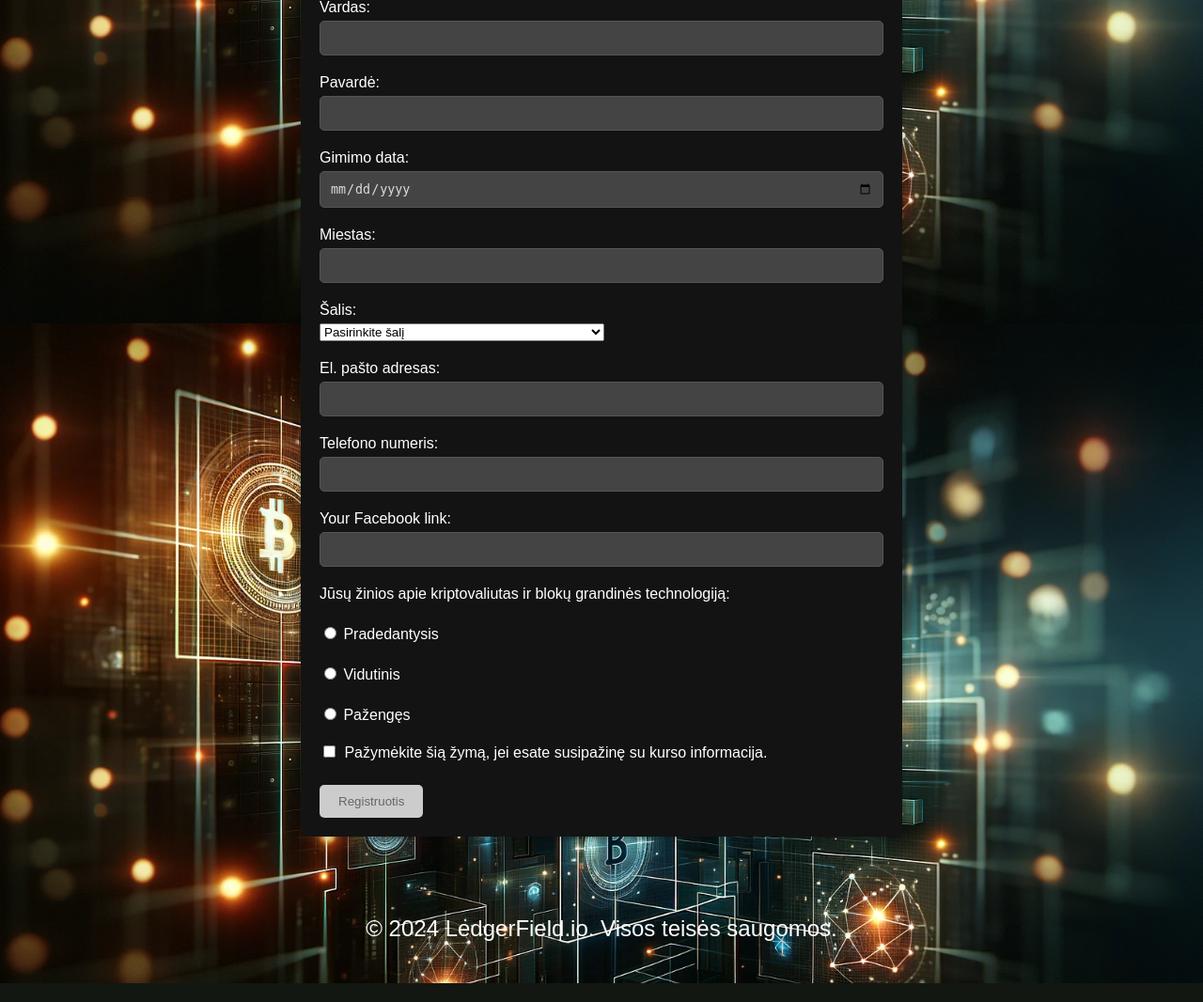
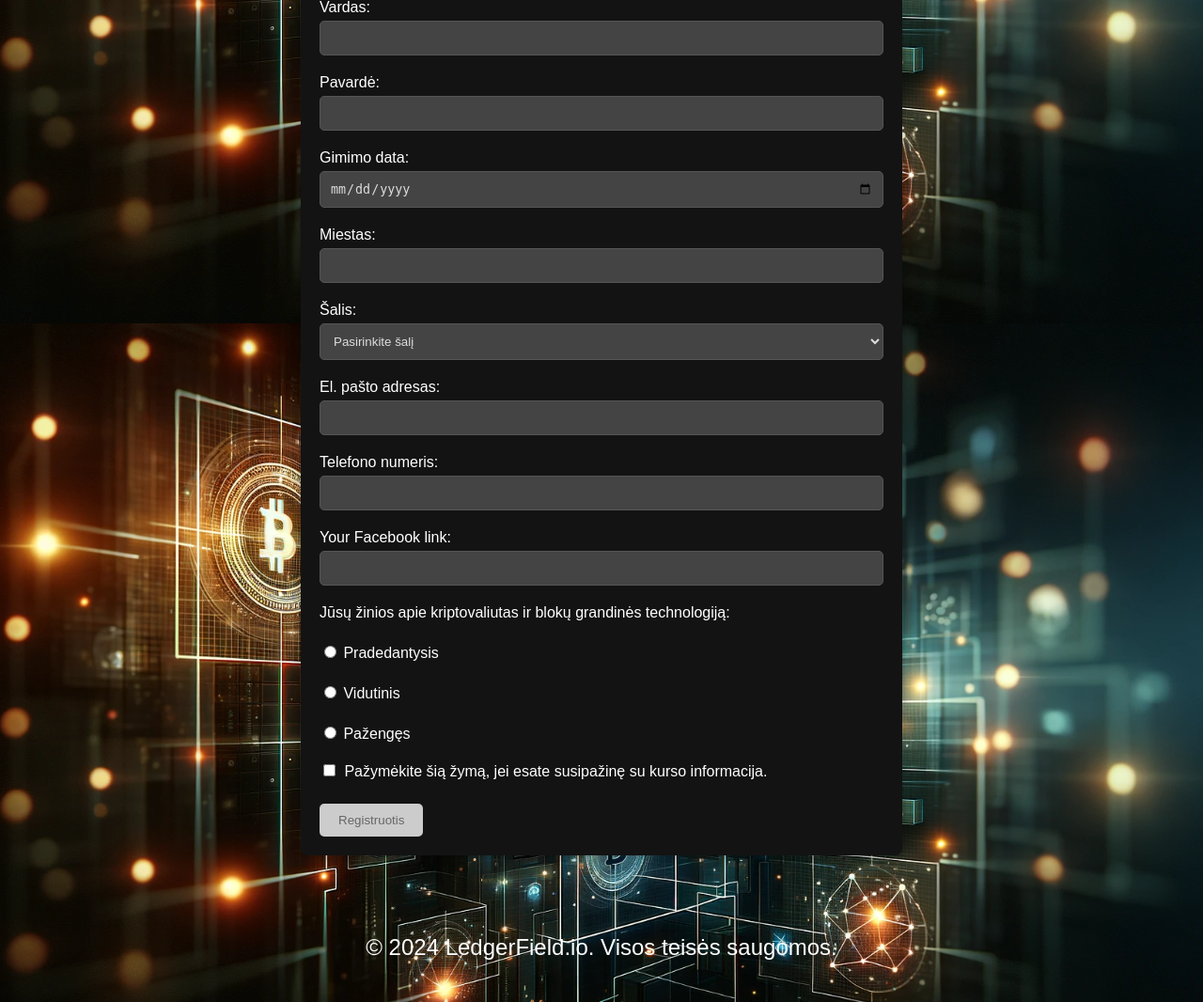
Before and after one commit to MisterVaidas/form-LT, a Flask app: page / in a window 1280 px wide. Shown: the part 456-1522 px from the top of the page at 94% size. Run offline with Flask 3, Linux system fonts and the light colour scheme; some libraries are stand-ins or nearby versions.

Commit message:
fixing styles

```diff
--- a/static/style.css
+++ b/static/style.css
@@ -44,7 +44,6 @@ input[type="text"],
 input[type="date"],
 input[type="email"],
 input[type="tel"],
-input[type="link"]
 select {
   width: 100%;
   padding: 10px;
```
